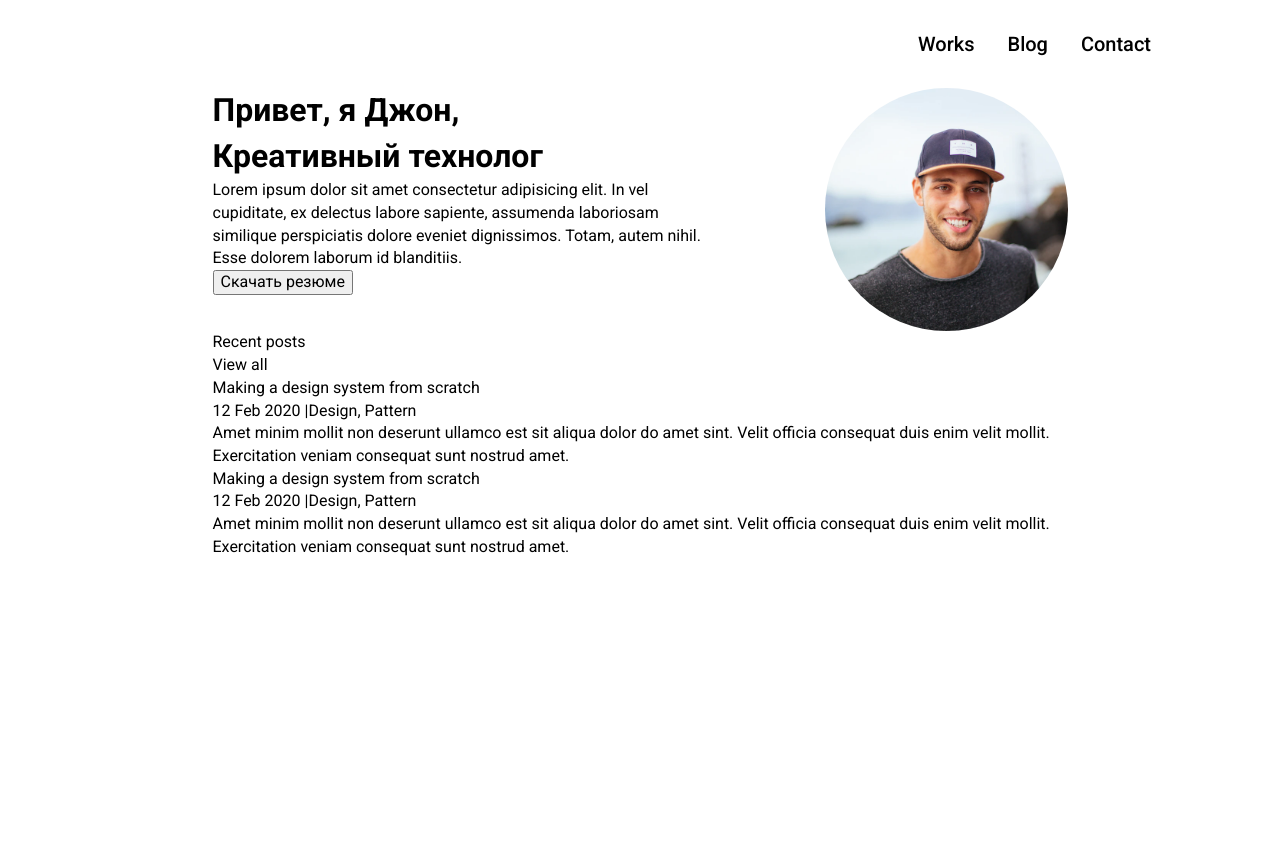
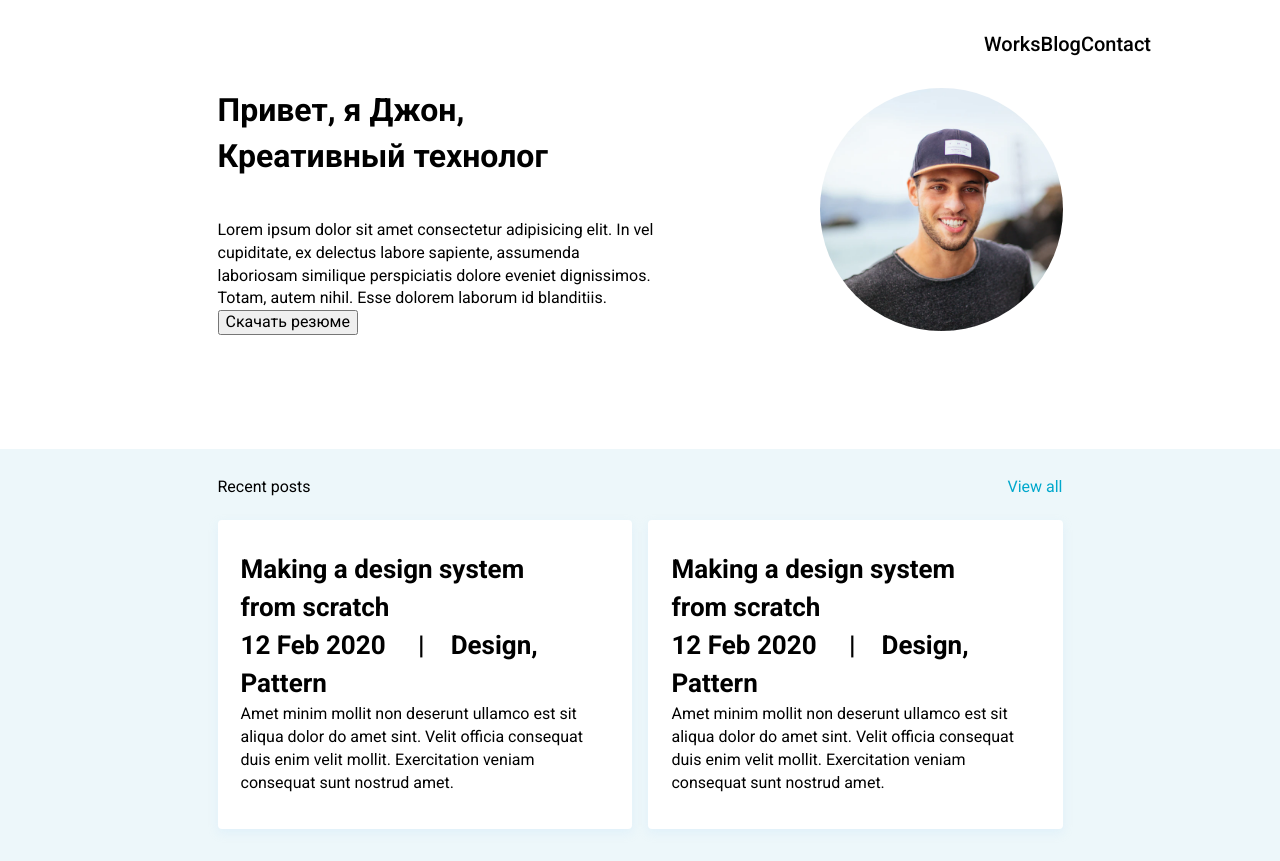
Before and after one commit to afuniti/Portfolio-new, a plain HTML site: page index.html in a window 1280 px wide. Before the commit the page ends 800 px from the top, so only its background shows below. Drawn offline with Linux system fonts and the light colour scheme.

Commit message:
Add files via upload
Стилизация второй секции

```diff
--- a/css/style.css
+++ b/css/style.css
@@ -19,8 +19,8 @@ body {
 ul,
 li {
     list-style: none;
+    margin: 0;
     padding: 0;
-    margin: 0;
 }
 
 a {
@@ -34,15 +34,19 @@ h3 {
     margin: 0;
 }
 
+.wrapper {
+    min-height: 100%;
+    overflow: hidden;
+}
+
 .container {
-    max-width: 865px;
+    max-width: 855px;
     margin: 0 auto;
     padding: 0 5px;
 }
 
 .header {
-    padding-top: 30px;
-    padding-bottom: 30px;
+    padding: 30px 0px;
 }
 
 .header__container {
@@ -53,12 +57,9 @@ h3 {
 
 .nav__list {
     display: flex;
+    font-style: normal;
     font-weight: 500;
     font-size: 20px;
-}
-
-.nav__item {
-    margin-left: 33px;
 }
 
 .about__container {
@@ -66,7 +67,11 @@ h3 {
 }
 
 .about__info {
-    padding-right: 12%;
+    padding-right: 19%;
+}
+
+.about__title {
+    margin-bottom: 40px;
 }
 
 .about__avatar {
@@ -78,7 +83,64 @@ h3 {
 }
 
 .about__img {
+    width: 100%;
     height: 100%;
-    width: 100%;
     object-fit: cover;
 }
+
+.recent-posts {
+    background-color: #EDF7FA;
+    padding: 27px 0px 32px;
+}
+
+.recent-posts__top {
+    display: flex;
+    justify-content: space-between;
+    margin-bottom: 22px;
+}
+
+.recent-posts__articles {
+    display: flex;
+    justify-content: space-between;
+}
+
+.recent-posts__article {
+    background-color: #FFFFFF;
+    box-shadow: 0px 4px 10px rgba(187, 225, 250, 0.25);
+    border-radius: 4px;
+    width: 49%;
+    margin-right: 2%;
+    padding: 30px 48px 35px 23px;
+}
+
+.recent-posts__article:last-child {
+    margin-right: 0;
+}
+
+.separator {
+    margin: 0px 26px;
+}
+.recent-posts__article {
+    font-family: Roboto;
+font-style: normal;
+font-weight: bold;
+font-size: 26px;
+line-height: 38px;
+}
+.recent-posts__articles-content {
+
+font-style: normal;
+font-weight: normal;
+font-size: 16px;
+line-height: 23px;
+
+}
+
+.recent-posts {
+    margin-top: 114px;
+
+}
+
+ .recent-posts__link {
+     color: #00A8CC;
+ }
--- a/index.html
+++ b/index.html
@@ -36,7 +36,7 @@
             <section class="about">
                 <div class="container about__container">
                     <div class="about__info">
-                        <h1 class="title about__title">
+                        <h1 class="about__title">
                             Привет, я Джон, <br>
                             Креативный технолог
                         </h1>
@@ -57,26 +57,26 @@
             <section class="recent-posts">
                 <div class="container">
                     <div class="recent-posts__top">
-                        <div class="recent-posts__title">
-                            Recent posts
-                        </div>
+                        <div class="recent-posts__title title-category">Recent posts</div>
                         <a href="#" class="recent-posts__link">View all</a>
                     </div>
                     <div class="recent-posts__articles">
                         <article class="recent-posts__article">
-                            <a href="#" class="recent-posts__subtitle">Making a design system from scratch</a>
-                            <div class="recent-posts__info">12 Feb 2020 <span
-                                    class="recent-posts__separator">|</span>Design, Pattern</div>
-                            <div class="recent-posts__text">
+                            <a href="#" class="recent-posts__article-title">Making a design system from scratch</a>
+                            <div class="recent-posts__info">
+                                12 Feb 2020 <span class="separator">|</span>Design, Pattern
+                            </div>
+                            <div class="recent-posts__articles-content">
                                 Amet minim mollit non deserunt ullamco est sit aliqua dolor do amet sint. Velit officia
                                 consequat duis enim velit mollit. Exercitation veniam consequat sunt nostrud amet.
                             </div>
                         </article>
                         <article class="recent-posts__article">
-                            <a href="#" class="recent-posts__subtitle">Making a design system from scratch</a>
-                            <div class="recent-posts__info">12 Feb 2020 <span
-                                    class="recent-posts__separator">|</span>Design, Pattern</div>
-                            <div class="recent-posts__text">
+                            <a href="#" class="recent-posts__article-title">Making a design system from scratch</a>
+                            <div class="recent-posts__info">
+                                12 Feb 2020 <span class="separator">|</span>Design, Pattern
+                            </div>
+                            <div class="recent-posts__articles-content">
                                 Amet minim mollit non deserunt ullamco est sit aliqua dolor do amet sint. Velit officia
                                 consequat duis enim velit mollit. Exercitation veniam consequat sunt nostrud amet.
                             </div>
```
Also changed, not shown: 1 other file.
